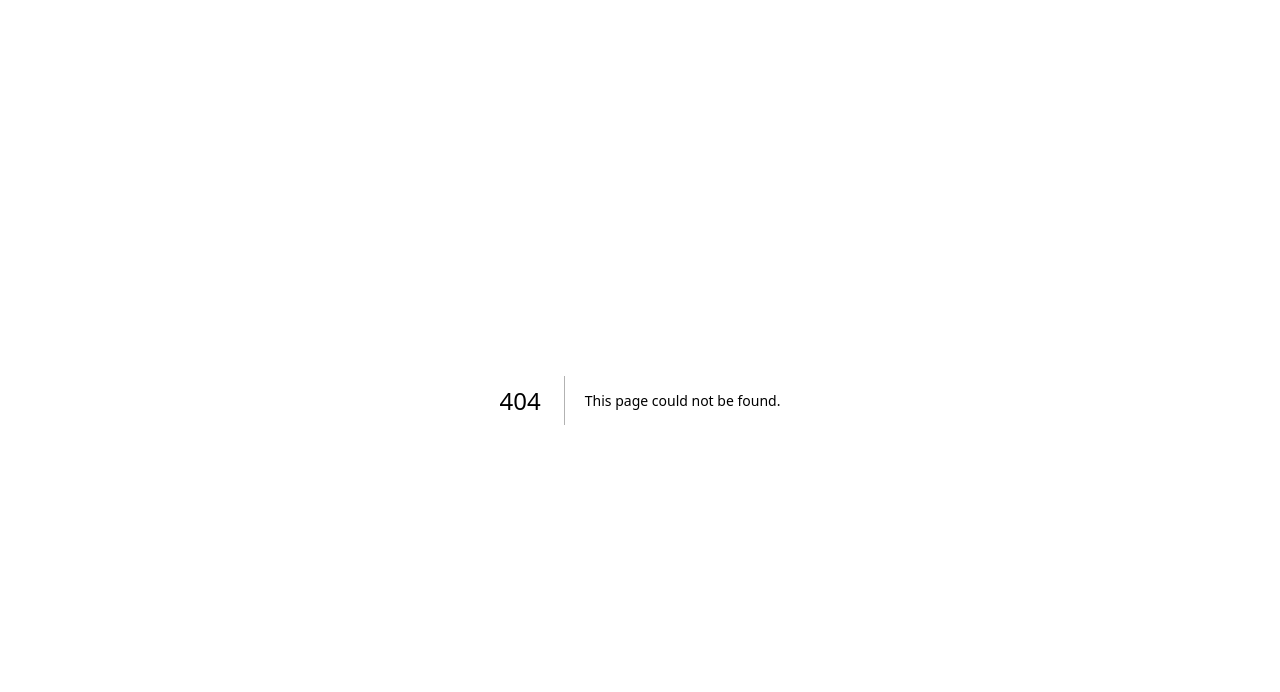
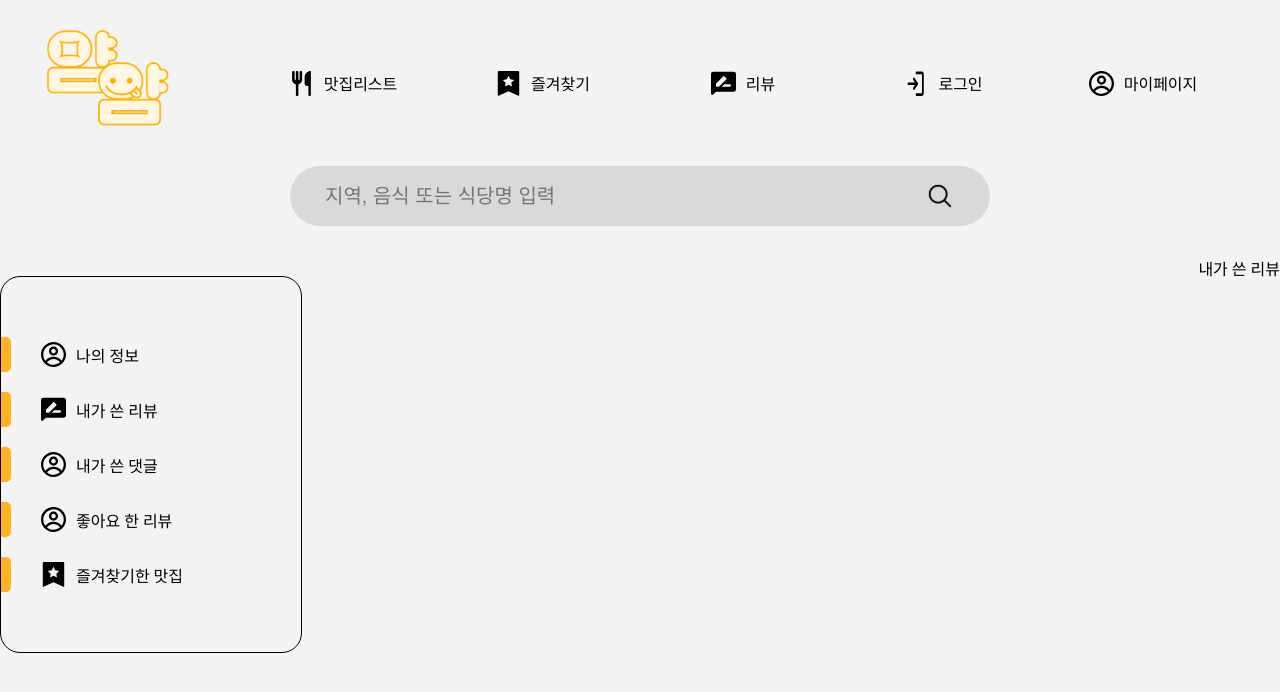
Before and after one commit to Bit-Baratie/YumYumFront, a Next.js app: page /member/1/review in a window 1280 px wide. Before the commit this address had no page. Shown: the top 692 px of the page. Built offline with nearby package versions, Linux system fonts and the light colour scheme.

Commit message:
feat: 마이페이지

```diff
--- /dev/null
+++ b/app/(component)/sidebar.module.scss
@@ -0,0 +1,29 @@
+.sidebar {
+  display: flex;
+  flex-direction: column;
+  justify-content: center;
+
+  width: 300px;
+  height: 375px;
+  border: 1px solid black;
+  border-radius: 20px;
+  margin-top: 20px;
+
+  li {
+    display: flex;
+    align-items: center;
+    margin: 10px 0;
+    * {
+      margin-right: 10px;
+    }
+
+    span {
+      display: inline-block;
+      width: 10px;
+      height: 35px;
+      background-color: #ffb321;
+      border-radius: 0 5px 5px 0;
+      margin-right: 30px;
+    }
+  }
+}
--- /dev/null
+++ b/app/(component)/sidebar.tsx
@@ -0,0 +1,64 @@
+'use client'
+import User from '@/public/asset/image/user.svg'
+import Review from '@/public/asset/image/review.svg'
+import Reply from '@/public/asset/image/user.svg'
+import Like from '@/public/asset/image/user.svg'
+import Bookmark from '@/public/asset/image/bookmark.svg'
+import sidebarStyle from './sidebar.module.scss';
+import { usePathname } from 'next/navigation'
+import Link from 'next/link'
+import { useEffect, useState } from 'react'
+
+const Sidebar = () => {
+  // const pathname = usePathname();
+  // const dashRegex = '^/member/\d+/$';  // 각 경로에 대한 정규표현식
+  // const reviewRegex = /member+[/]+\d+[/]+review/;
+  // const replyRegex = /member+[/]+\d+[/]+reply/;
+  // const likeRegex = /member+[/]+\d+[/]+like/;
+  // const starRegex = /member+[/]+\d+[/]+star/;
+
+  const [iconColor, setIconColor] = useState<Array<boolean>>([
+    false,
+    false,
+    false,
+    false,
+    false
+  ]);
+
+  const initColor = () => {
+    const init = iconColor.map(() => false);
+    setIconColor(init);
+  }
+
+  const clickHandler = (i:number) => {
+    initColor();
+    iconColor[i] = true;
+    setIconColor([...iconColor]);
+  }
+
+  return (
+    <ul className={sidebarStyle.sidebar}>
+      <Link href={`/member/${1}`}>
+      <li onClick={() => clickHandler(0)}><span></span><User width='25' height='25' fill={iconColor[0]?'#ffb321':'black'}/> 나의 정보</li>
+      </Link>
+
+      <Link href={`/member/${1}/review`}>
+      <li onClick={() => clickHandler(1)}><span></span><Review width='25' height='25' fill={iconColor[1]?'#ffb321':'black'}/> 내가 쓴 리뷰</li>
+      </Link>
+
+      <Link href={`/member/${1}/reply`}>
+      <li onClick={() => clickHandler(2)}><span></span><Reply width='25' height='25' fill={iconColor[2]?'#ffb321':'black'}/> 내가 쓴 댓글</li>
+      </Link>
+
+      <Link href={`/member/${1}/like`}>
+      <li onClick={() => clickHandler(3)}><span></span><Like width='25' height='25' fill={iconColor[3]?'#ffb321':'black'}/> 좋아요 한 리뷰</li>
+      </Link>
+
+      <Link href={`/member/${1}/star`}>
+      <li onClick={() => clickHandler(4)}><span></span><Bookmark width='25' height='25' fill={iconColor[4]?'#ffb321':'black'}/> 즐겨찾기한 맛집</li>
+      </Link>
+    </ul>
+  );
+}
+
+export default Sidebar;
--- a/app/header.tsx
+++ b/app/header.tsx
@@ -51,7 +51,7 @@ const Header = () => {
         <Logo/>
         <ul>
           <Link href={'/store'}><li onMouseEnter={() => enter(0)} onMouseLeave={() => out(0)}><Store width='25' height='25' fill={iconColor[0]?'white':'black'}/><span>맛집리스트</span></li></Link>
-          <Link href={{pathname: `/member/${1}`}}><li onMouseEnter={() => enter(1)} onMouseLeave={() => out(1)}><Bookmark width='25' height='25' fill={iconColor[1]?'white':'black'}/><span>즐겨찾기</span></li></Link>
+          <Link href={{pathname: `/member/${1}/star`}}><li onMouseEnter={() => enter(1)} onMouseLeave={() => out(1)}><Bookmark width='25' height='25' fill={iconColor[1]?'white':'black'}/><span>즐겨찾기</span></li></Link>
           <Link href={'/'}><li onMouseEnter={() => enter(2)} onMouseLeave={() => out(2)}><Review width='25' height='25' fill={iconColor[2]?'white':'black'}/><span>리뷰</span></li></Link>
           <Link href={'/member/login'}><li onMouseEnter={() => enter(3)} onMouseLeave={() => out(3)}><Login width='25' height='25' fill={iconColor[3]?'white':'black'}/><span>로그인</span></li></Link>
           {/* <Link href={'/member'}><li onMouseEnter={() => enter(4)} onMouseLeave={() => out(4)}><AddUser width='25' height='25' fill={iconColor[4]?'white':'black'}/><span>회원가입</span></li></Link> */}
--- /dev/null
+++ b/app/member/[member_id]/layout.tsx
@@ -0,0 +1,17 @@
+import Header from "@/app/header";
+import Sidebar from "@/app/(component)/sidebar";
+import MemberPageStyle from './memberPage.module.scss';
+
+const layout = ({children}: Readonly<{children: React.ReactNode;}>) => {
+  return (
+    <>
+      <Header/>
+      <div className={MemberPageStyle.container}>
+        <Sidebar />
+        {children}
+      </div>
+    </>
+  );
+}
+
+export default layout;
--- /dev/null
+++ b/app/member/[member_id]/memberPage.module.scss
@@ -0,0 +1,38 @@
+.container {
+  display: flex;
+  width: 1280px;
+  margin-top: 30px;
+  justify-content: space-between;
+}
+
+.dashboardWrapper {
+  display: flex;
+  flex-direction: column;
+}
+
+.dashboard {
+  display: flex;
+  flex-direction: column;
+  justify-content: center;
+  height: 250px;
+  width:800px;
+  border-radius: 20px;
+  box-shadow: 0px 4px 4px rgba(0,0,0,0.25);
+  margin: 20px;
+  padding: 0 50px;
+}
+
+.title {
+  font-size: 25px;
+  margin-bottom: 10px;
+}
+
+.profileImage {
+  border: 1px solid black;
+  border-radius: 100px;
+}
+
+.profileInfo {
+  display: flex;
+  flex-direction: column;
+}
--- /dev/null
+++ b/app/member/[member_id]/review/page.tsx
@@ -0,0 +1,7 @@
+const ReviewPage = () => {
+  return (
+    <div>내가 쓴 리뷰</div>
+  );
+}
+
+export default ReviewPage;
```
Also changed, not shown: app/(component)/reviewItem.module.scss (added, +37 -0 lines), app/(component)/reviewItem.tsx (added, +38 -0 lines), app/member/[member_id]/like/page.tsx (added, +7 -0 lines), app/member/[member_id]/page.tsx (+43 -1 lines), app/member/[member_id]/reply/page.tsx (added, +7 -0 lines), app/member/[member_id]/star/page.tsx (added, +7 -0 lines).
